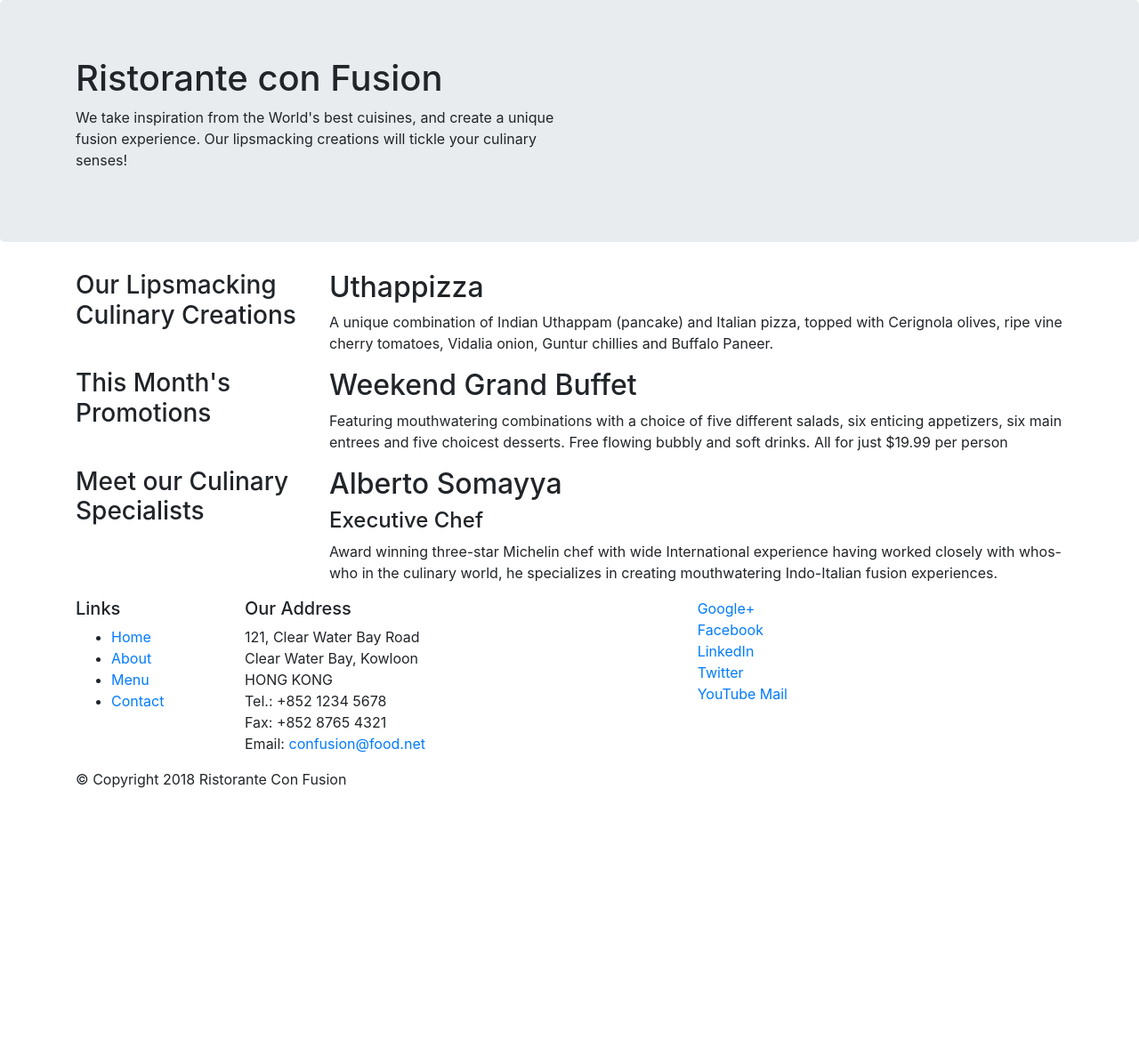
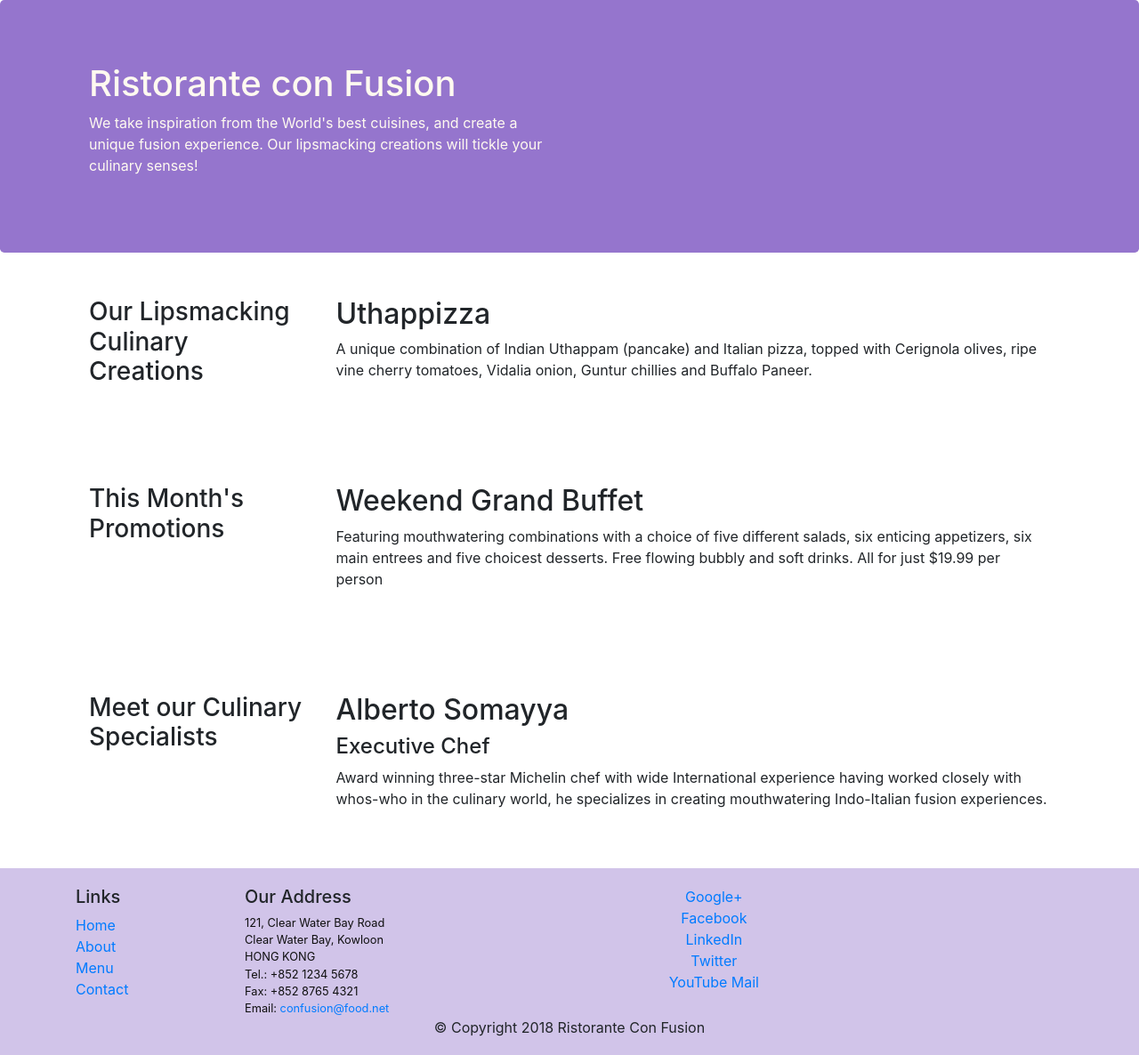
Before and after one commit to DurgaPrasadNaidu/Bootstrap4-webUI-framework, a website: page index.html in a window 1280 px wide. Shown: the whole page at 89% size. Before the commit the page ends 904 px from the top, so only its background shows below. Drawn offline with nearby package versions, Linux system fonts and the light colour scheme.

Commit message:
bootstarp-intoduction-part2

```diff
--- /dev/null
+++ b/css/styles.css
@@ -0,0 +1,26 @@
+.row-header{
+    margin: 0px auto;
+    padding: 0px;
+}
+.row-content{
+    margin:0px auto;
+    padding: 50px 0px 50px 0px;
+}
+
+.footer{
+    background-color:#D1C4E9;
+    margin:0px auto;
+    padding: 20px 0px 20px 0px;
+}
+
+.jumbotron {
+    padding:70px 30px 70px 30px;
+    margin:0px auto;
+    background: #9575CD ;
+    color:floralwhite;
+}
+address{
+    font-size:80%;
+    margin:0px;
+    color:#0f0f0f;
+}
--- a/index.html
+++ b/index.html
@@ -8,6 +8,7 @@
 
     <!-- Bootstrap CSS -->
     <link rel="stylesheet" href="node_modules/bootstrap/dist/css/bootstrap.min.css">
+    <link rel="stylesheet" href="css/styles.css">
     <title>Ristorante Con Fusion</title>
 </head>
 
@@ -15,7 +16,7 @@
 
     <header class="jumbotron">
         <div class="container">
-            <div class="row">
+            <div class="row row-header">
                 <div class="col-12 col-sm-6">
                     <h1>Ristorante con Fusion</h1>
                     <p>We take inspiration from the World's best cuisines, and create a unique fusion experience. Our lipsmacking creations will tickle your culinary senses!</p>
@@ -27,7 +28,7 @@
     </header>
 
     <div class="container">
-        <div class="row">
+        <div class="row row-content">
             <div class="col-12 col-sm-4 col-md-3">
                 <h3>Our Lipsmacking Culinary Creations</h3>
             </div>
@@ -38,7 +39,7 @@
         </div>
 
 
-        <div class="row">
+        <div class="row row-content">
             <div class="col-12 col-sm-4 col-md-3">
                 <h3>This Month's Promotions</h3>
             </div>
@@ -48,7 +49,7 @@
             </div>
         </div>
 
-        <div class="row">
+        <div class="row row-content">
             <div class="col-12 col-sm-4 col-md-3">
                 <h3>Meet our Culinary Specialists</h3>
             </div>
@@ -60,19 +61,19 @@
         </div>
     </div>
 
-    <footer>
+    <footer class="footer">
         <div class="container">
             <div class="row">
                 <div class="col-4 col-sm-2 ">
                     <h5>Links</h5>
-                    <ul>
+                    <ul class="list-unstyled">
                         <li><a href="#">Home</a></li>
                         <li><a href="#">About</a></li>
                         <li><a href="#">Menu</a></li>
                         <li><a href="#">Contact</a></li>
                     </ul>
                 </div>
-                <div class="col-7 col-sm-5">
+                <div class="col-7 col-sm-5 " >
                     <h5>Our Address</h5>
                     <address>
 		              121, Clear Water Bay Road<br>
@@ -84,17 +85,19 @@
 		           </address>
                 </div>
                 <div>
-                    <div class="col-2 offset-1 col-sm-4">
+                    <div class="col-12 col-sm-4">
+                        <div class="text-center">
                         <a href="http://google.com/+">Google+</a>
                         <a href="http://www.facebook.com/profile.php?id=">Facebook</a>
                         <a href="http://www.linkedin.com/in/">LinkedIn</a>
                         <a href="http://twitter.com/">Twitter</a>
                         <a href="http://youtube.com/">YouTube</a>
                         <a href="mailto:">Mail</a>
+                        </div>
                     </div>
                 </div>
            </div>
-           <div class=row>
+           <div class="row justify-content-center">
                 <div class="col-auto">
                     <p>© Copyright 2018 Ristorante Con Fusion</p>
                 </div>
```
